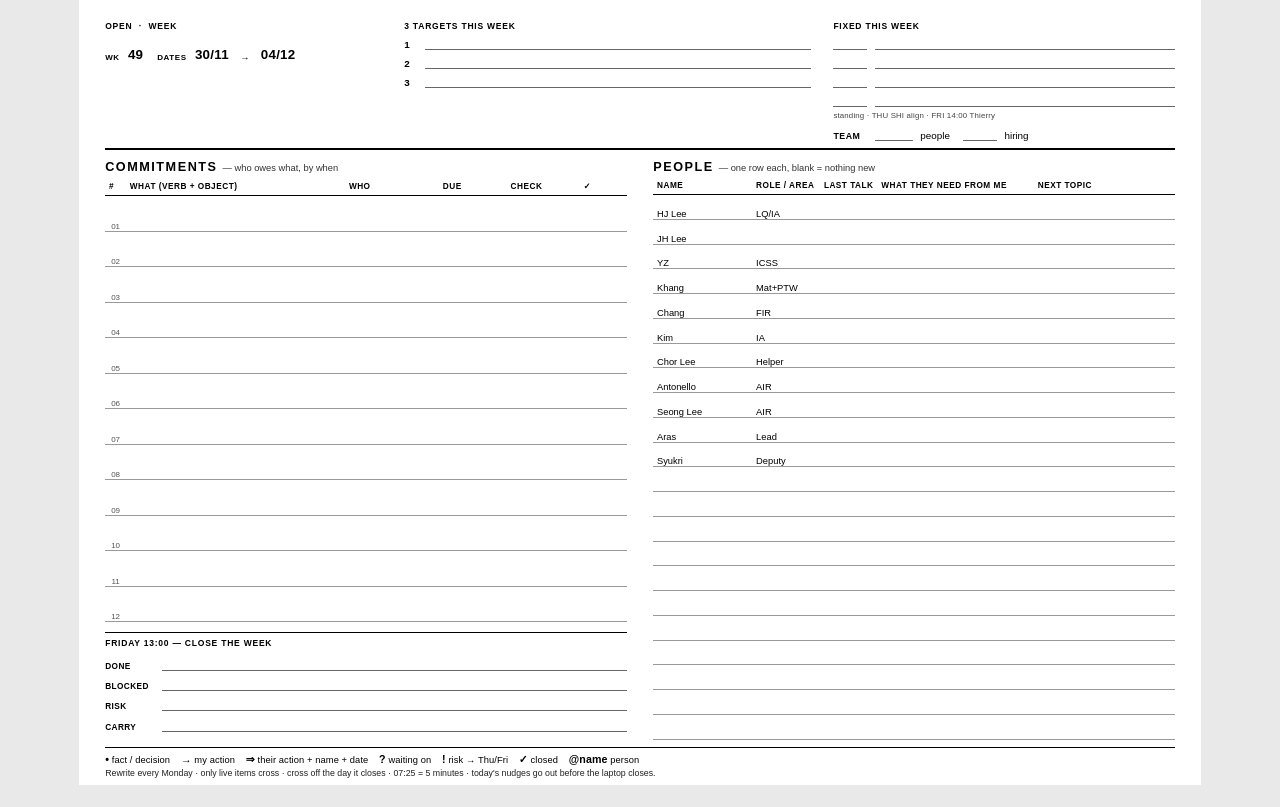
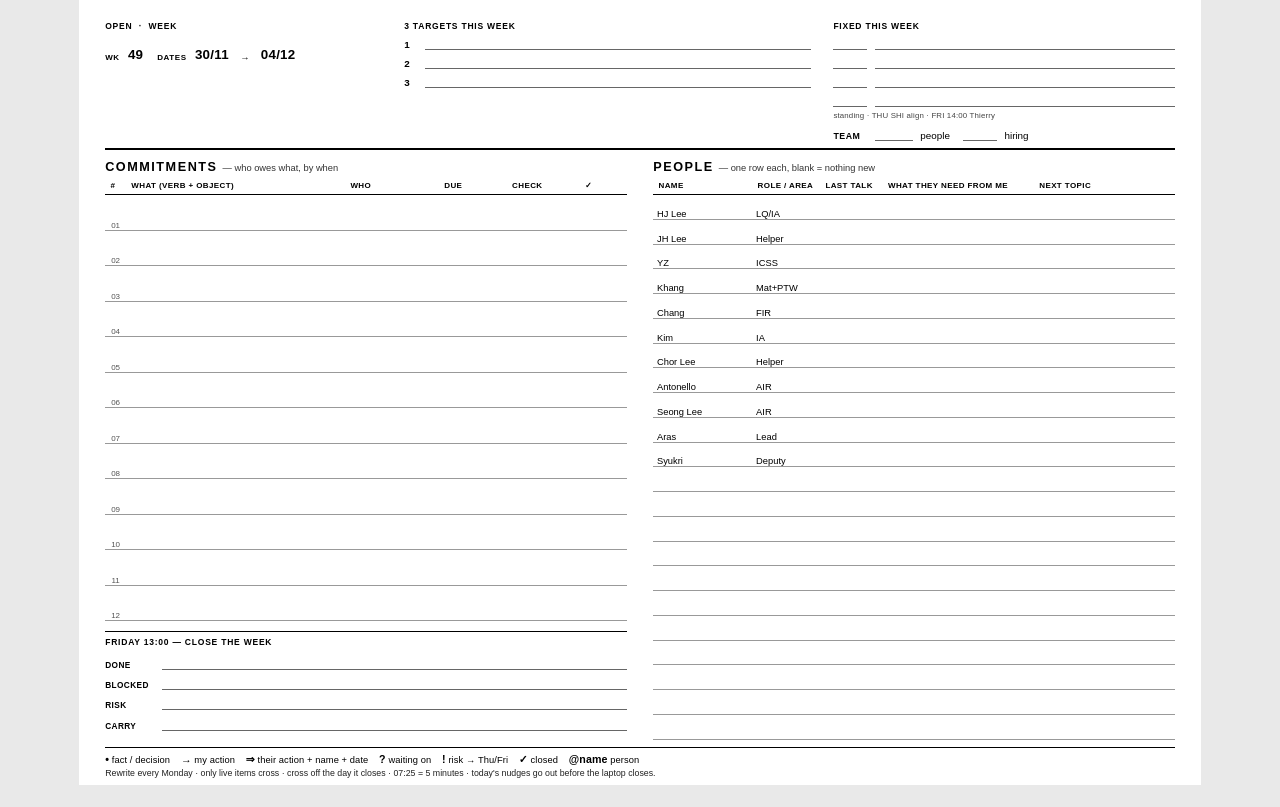
Before and after one commit to fabiomatricardi/organizational-notes, a Python web app: template templates/03-OPEN-SHEET-A4-wk49.html in a window 1280 px wide. Shown: the part 24-831 px from the top of the page. Run offline with Jinja, Linux system fonts and the light colour scheme; the template is opened without the code that fills it, so the values that code supplies are empty.

Commit message:
chore(week-pack): JH Lee area, readable OPEN sheet headers

```diff
--- a/templates/03-OPEN-SHEET-A4-wk49.html
+++ b/templates/03-OPEN-SHEET-A4-wk49.html
@@ -38,8 +38,8 @@
 
   table { width: 100%; border-collapse: collapse; table-layout: fixed; }
   th {
-    font-size: 6.2pt; text-transform: uppercase; letter-spacing: .06em; text-align: left;
-    font-weight: 700; padding: 1mm 1mm; border-bottom: 0.4mm solid #000; vertical-align: bottom;
+    font-size: 6pt; text-transform: uppercase; letter-spacing: .05em; text-align: left;
+    font-weight: 700; padding: 1mm 1.4mm; border-bottom: 0.4mm solid #000; vertical-align: bottom;
   }
   td { border-bottom: 0.2mm solid #999; padding: 0 1mm; vertical-align: bottom; font-size: 7pt; }
   td.num { font-size: 6pt; color: #555; text-align: center; border-bottom: 0.2mm solid #999; }
@@ -165,15 +165,15 @@
       <h3>People <span class="sub">— one row each, blank = nothing new</span></h3>
       <table>
         <colgroup>
-          <col style="width:19%"><col style="width:13%"><col style="width:11%">
-          <col style="width:30%"><col style="width:27%">
+          <col style="width:19%"><col style="width:13%"><col style="width:12%">
+          <col style="width:29%"><col style="width:27%">
         </colgroup>
         <thead>
           <tr><th>Name</th><th>Role / area</th><th>Last talk</th><th>What they need from me</th><th>Next topic</th></tr>
         </thead>
         <tbody id="peopleRows">
 <tr><td>HJ Lee</td><td>LQ/IA</td><td></td><td></td><td></td></tr>
-<tr><td>JH Lee</td><td></td><td></td><td></td><td></td></tr>
+<tr><td>JH Lee</td><td>Helper</td><td></td><td></td><td></td></tr>
 <tr><td>YZ</td><td>ICSS</td><td></td><td></td><td></td></tr>
 <tr><td>Khang</td><td>Mat+PTW</td><td></td><td></td><td></td></tr>
 <tr><td>Chang</td><td>FIR</td><td></td><td></td><td></td></tr>
--- a/tools/build_week_pack.py
+++ b/tools/build_week_pack.py
@@ -53,7 +53,7 @@ MONDAY = date(2026, 11, 30)
 # owners on the OPEN sheet, never as rows here.
 PEOPLE = [
     ("HJ Lee", "LQ/IA"),
-    ("JH Lee", ""),
+    ("JH Lee", "Helper"),
     ("YZ", "ICSS"),
     ("Khang", "Mat+PTW"),
     ("Chang", "FIR"),
```
Also changed, not shown: templates/03-OPEN-SHEET-A4.html (+4 -4 lines), 3 other files.
